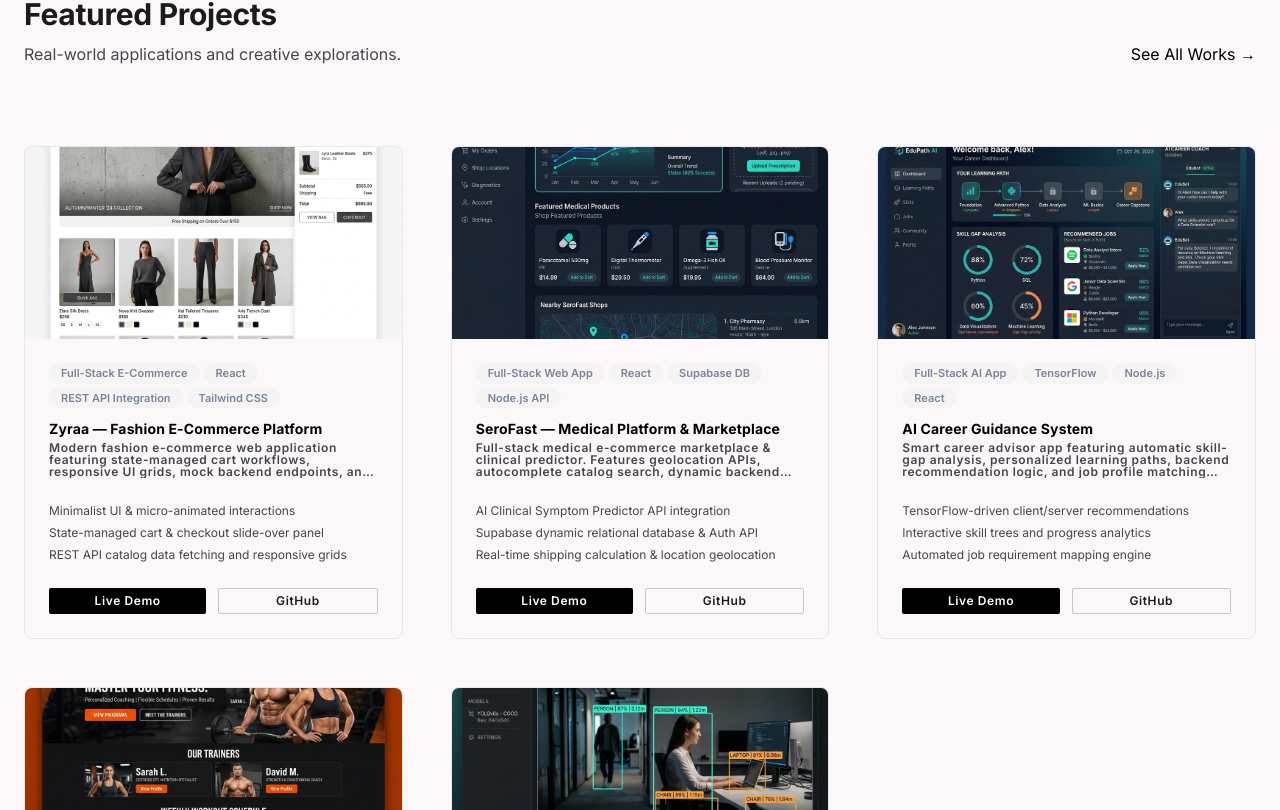
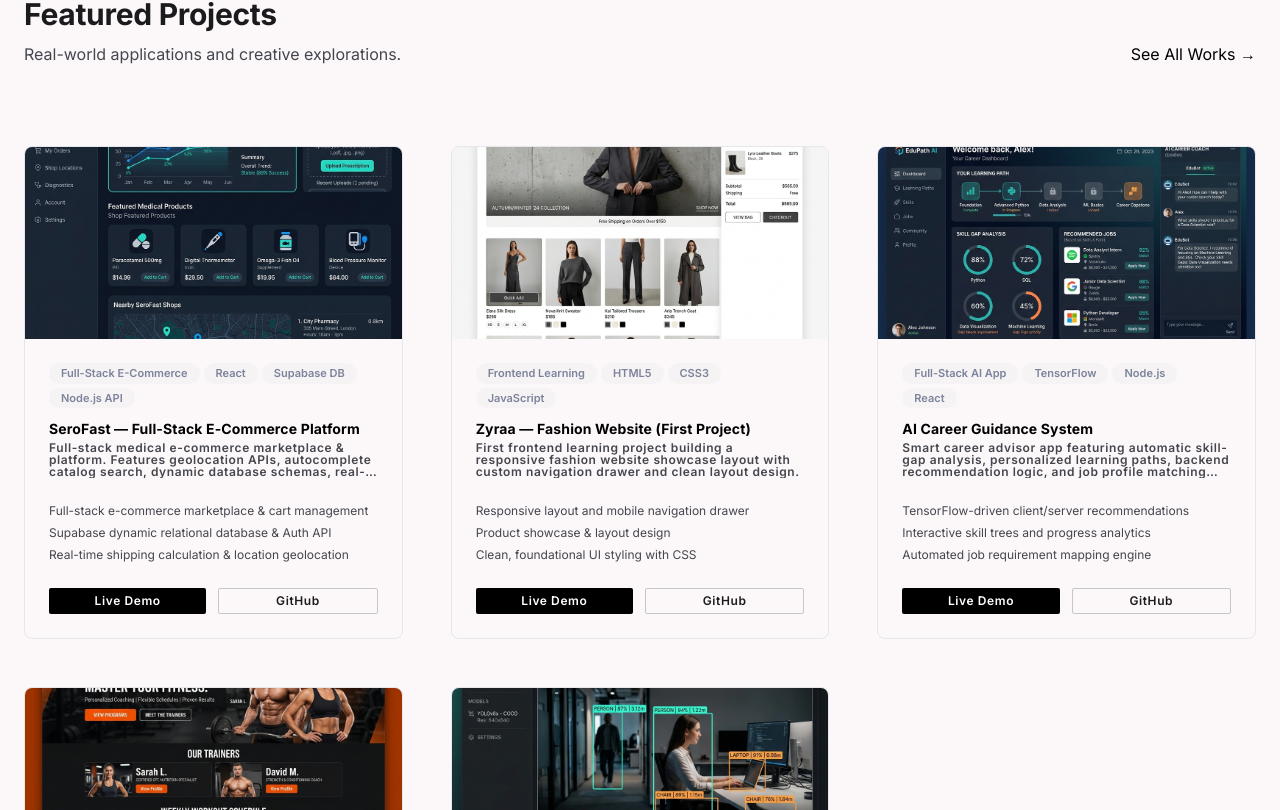
Before and after one commit to ASLIMICHJOSE/portfolio, a React (Vite) app: page / in a window 1280 px wide. Shown: the part 2170-2980 px from the top of the page. Built offline with nearby package versions, Linux system fonts and the light colour scheme.

Commit message:
Update project links, card layout and certifications view all toggle

```diff
--- a/src/components/Certifications.jsx
+++ b/src/components/Certifications.jsx
@@ -2,6 +2,7 @@ import React, { useState } from 'react';
 
 export default function Certifications() {
   const [activeCategory, setActiveCategory] = useState('All');
+  const [showAll, setShowAll] = useState(false);
 
   const certs = [
     {
@@ -12,11 +13,32 @@ export default function Certifications() {
       pdfUrl: `${import.meta.env.BASE_URL}certificate/Microsoft_Certified_Azure_Fundamentals.pdf`
     },
     {
+      title: 'Career Essentials in Software Development',
+      issuer: 'Microsoft & LinkedIn',
+      category: 'Software & Web',
+      icon: 'developer_mode',
+      pdfUrl: `${import.meta.env.BASE_URL}certificate/CertificateOfCompletion_Career Essentials in Software Development by Microsoft and LinkedIn.pdf`
+    },
+    {
       title: 'Gen-AI Buildathon Training (Genesis 2.0)',
       issuer: 'CapeStart Software & Oliver G Foundation',
       category: 'AI & Machine Learning',
       icon: 'psychology',
       pdfUrl: `${import.meta.env.BASE_URL}certificate/Scanned_20260721-1813.pdf`
+    },
+    {
+      title: 'Student Startup Leadership 2025 (Top 100)',
+      issuer: 'StartupTN & MoE Innovation Cell (Govt of India)',
+      category: 'Leadership',
+      icon: 'military_tech',
+      pdfUrl: `${import.meta.env.BASE_URL}certificate/Scanned_20260721-1815.pdf`
+    },
+    {
+      title: 'Introduction to Data Science',
+      issuer: 'Cognitive Class / IBM',
+      category: 'Data & Analytics',
+      icon: 'database',
+      pdfUrl: `${import.meta.env.BASE_URL}certificate/CertificateOfCompletion_Introduction to Data Science.pdf`
     },
     {
       title: 'Basics of UI/UX Strategy',
@@ -33,32 +55,11 @@ export default function Certifications() {
       pdfUrl: `${import.meta.env.BASE_URL}certificate/Scanned_20260721-1814.pdf`
     },
     {
-      title: 'Student Startup Leadership 2025 (Top 100)',
-      issuer: 'StartupTN & MoE Innovation Cell (Govt of India)',
-      category: 'Leadership',
-      icon: 'military_tech',
-      pdfUrl: `${import.meta.env.BASE_URL}certificate/Scanned_20260721-1815.pdf`
-    },
-    {
-      title: 'Career Essentials in Software Development',
-      issuer: 'Microsoft & LinkedIn',
-      category: 'Software & Web',
-      icon: 'developer_mode',
-      pdfUrl: `${import.meta.env.BASE_URL}certificate/CertificateOfCompletion_Career Essentials in Software Development by Microsoft and LinkedIn.pdf`
-    },
-    {
       title: 'Introduction to Career Skills in Software Development',
       issuer: 'Microsoft & LinkedIn',
       category: 'Software & Web',
       icon: 'badge',
       pdfUrl: `${import.meta.env.BASE_URL}certificate/CertificateOfCompletion_Introduction to Career Skills in Software Development (1).pdf`
-    },
-    {
-      title: 'Introduction to Data Science',
-      issuer: 'Cognitive Class / IBM',
-      category: 'Data & Analytics',
-      icon: 'database',
-      pdfUrl: `${import.meta.env.BASE_URL}certificate/CertificateOfCompletion_Introduction to Data Science.pdf`
     },
     {
       title: 'Data Cleaning in Python',
@@ -82,6 +83,13 @@ export default function Certifications() {
     ? certs
     : certs.filter(cert => cert.category === activeCategory);
 
+  const displayedCerts = showAll ? filteredCerts : filteredCerts.slice(0, 3);
+
+  const handleCategoryChange = (cat) => {
+    setActiveCategory(cat);
+    setShowAll(false);
+  };
+
   return (
     <section className="py-xl px-md max-w-container-max mx-auto reveal" id="certifications">
       <div className="text-center mb-lg">
@@ -101,7 +109,7 @@ export default function Certifications() {
           return (
             <button
               key={cat}
-              onClick={() => setActiveCategory(cat)}
+              onClick={() => handleCategoryChange(cat)}
               className={`px-md py-2 rounded-full font-label-md text-label-md transition-all duration-300 flex items-center gap-xs cursor-pointer ${
                 isActive
                   ? 'bg-primary text-on-primary shadow-md font-bold scale-105'
@@ -121,7 +129,7 @@ export default function Certifications() {
 
       {/* Certificates Grid */}
       <div className="grid grid-cols-1 sm:grid-cols-2 lg:grid-cols-3 gap-md">
-        {filteredCerts.map((cert, idx) => (
+        {displayedCerts.map((cert, idx) => (
           <a
             key={idx}
             href={cert.pdfUrl}
@@ -149,6 +157,21 @@ export default function Certifications() {
           </a>
         ))}
       </div>
+
+      {/* View More / Show Less Text Link */}
+      {filteredCerts.length > 3 && (
+        <div className="flex justify-center mt-md">
+          <button
+            onClick={() => setShowAll(!showAll)}
+            className="text-primary text-sm font-semibold hover:opacity-80 flex items-center gap-1 cursor-pointer transition-opacity"
+          >
+            <span>{showAll ? 'Show Less' : `View All (${filteredCerts.length})`}</span>
+            <span className="material-symbols-outlined text-sm">
+              {showAll ? 'expand_less' : 'expand_more'}
+            </span>
+          </button>
+        </div>
+      )}
     </section>
   );
 }
--- a/src/components/Projects.jsx
+++ b/src/components/Projects.jsx
@@ -3,30 +3,30 @@ import React from 'react';
 export default function Projects() {
   const projects = [
     {
-      title: 'Zyraa — Fashion E-Commerce Platform',
-      tags: ['Full-Stack E-Commerce', 'React', 'REST API Integration', 'Tailwind CSS'],
-      description: 'Modern fashion e-commerce web application featuring state-managed cart workflows, responsive UI grids, mock backend endpoints, and sleek glassmorphism animations.',
+      title: 'SeroFast — Full-Stack E-Commerce Platform',
+      tags: ['Full-Stack E-Commerce', 'React', 'Supabase DB', 'Node.js API'],
+      description: 'Full-stack medical e-commerce marketplace & platform. Features geolocation APIs, autocomplete catalog search, dynamic database schemas, real-time cart state, and vendor workflows.',
       features: [
-        'Minimalist UI & micro-animated interactions',
-        'State-managed cart & checkout slide-over panel',
-        'REST API catalog data fetching and responsive grids'
-      ],
-      image: `${import.meta.env.BASE_URL}assets/images/zyraa.png`,
-      demoUrl: 'https://github.com/ASLIMICHJOSE/Zyraa',
-      githubUrl: 'https://github.com/ASLIMICHJOSE/Zyraa'
-    },
-    {
-      title: 'SeroFast — Medical Platform & Marketplace',
-      tags: ['Full-Stack Web App', 'React', 'Supabase DB', 'Node.js API'],
-      description: 'Full-stack medical e-commerce marketplace & clinical predictor. Features geolocation APIs, autocomplete catalog search, dynamic backend database schemas, and vendor dashboards.',
-      features: [
-        'AI Clinical Symptom Predictor API integration',
+        'Full-stack e-commerce marketplace & cart management',
         'Supabase dynamic relational database & Auth API',
         'Real-time shipping calculation & location geolocation'
       ],
       image: `${import.meta.env.BASE_URL}assets/images/serofast.png`,
-      demoUrl: 'https://github.com/ASLIMICHJOSE/SeroFast',
+      demoUrl: 'https://www.serofast.com',
       githubUrl: 'https://github.com/ASLIMICHJOSE/SeroFast'
+    },
+    {
+      title: 'Zyraa — Fashion Website (First Project)',
+      tags: ['Frontend Learning', 'HTML5', 'CSS3', 'JavaScript'],
+      description: 'First frontend learning project building a responsive fashion website showcase layout with custom navigation drawer and clean layout design.',
+      features: [
+        'Responsive layout and mobile navigation drawer',
+        'Product showcase & layout design',
+        'Clean, foundational UI styling with CSS'
+      ],
+      image: `${import.meta.env.BASE_URL}assets/images/zyraa.png`,
+      demoUrl: 'https://aslimichjose.github.io/Zyraaa/',
+      githubUrl: 'https://github.com/ASLIMICHJOSE/Zyraaa.git'
     },
     {
       title: 'AI Career Guidance System',
@@ -102,26 +102,6 @@ export default function Projects() {
                 className="w-full h-full object-cover transition-transform duration-700 group-hover:scale-105"
                 src={project.image}
               />
-              <div className="absolute inset-0 bg-primary/20 opacity-0 group-hover:opacity-100 transition-opacity flex items-center justify-center gap-md">
-                <a
-                  href={project.demoUrl}
-                  target="_blank"
-                  rel="noopener noreferrer"
-                  className="bg-surface p-base rounded-full shadow-lg hover:scale-110 transition-transform flex items-center justify-center"
-                  aria-label="Live Demo Link"
-                >
-                  <span className="material-symbols-outlined text-primary">link</span>
-                </a>
-                <a
-                  href={project.githubUrl}
-                  target="_blank"
-                  rel="noopener noreferrer"
-                  className="bg-surface p-base rounded-full shadow-lg hover:scale-110 transition-transform flex items-center justify-center"
-                  aria-label="GitHub Code Link"
-                >
-                  <span className="material-symbols-outlined text-primary">code</span>
-                </a>
-              </div>
             </div>
 
             <div className="p-md flex-1 flex flex-col">
```
